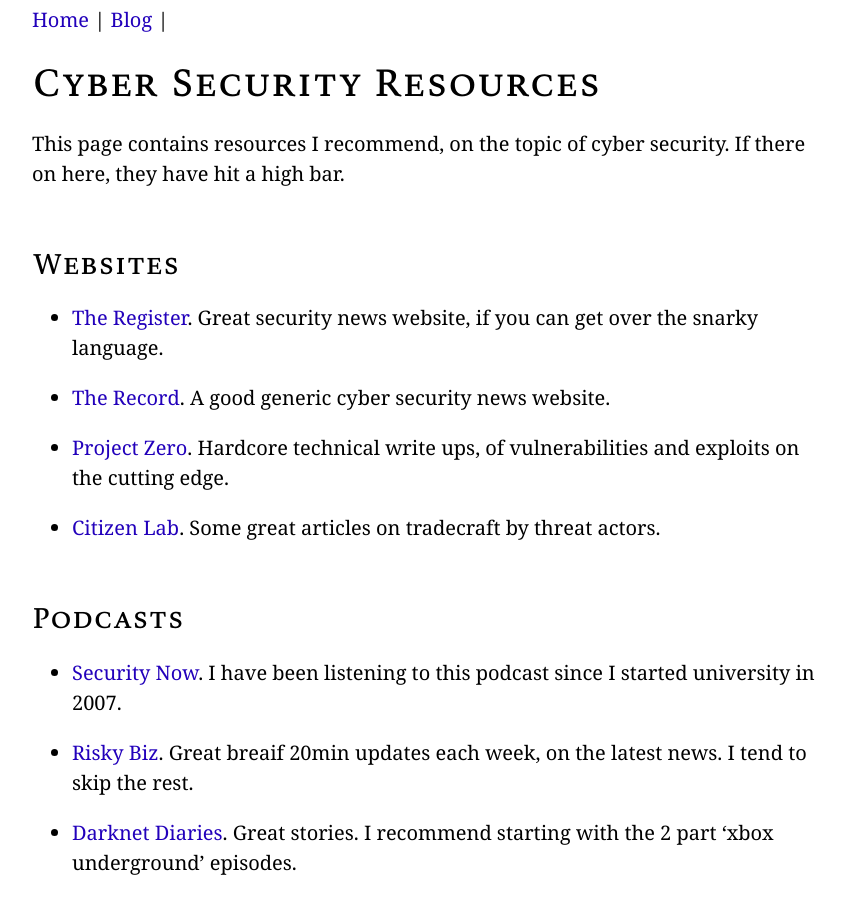
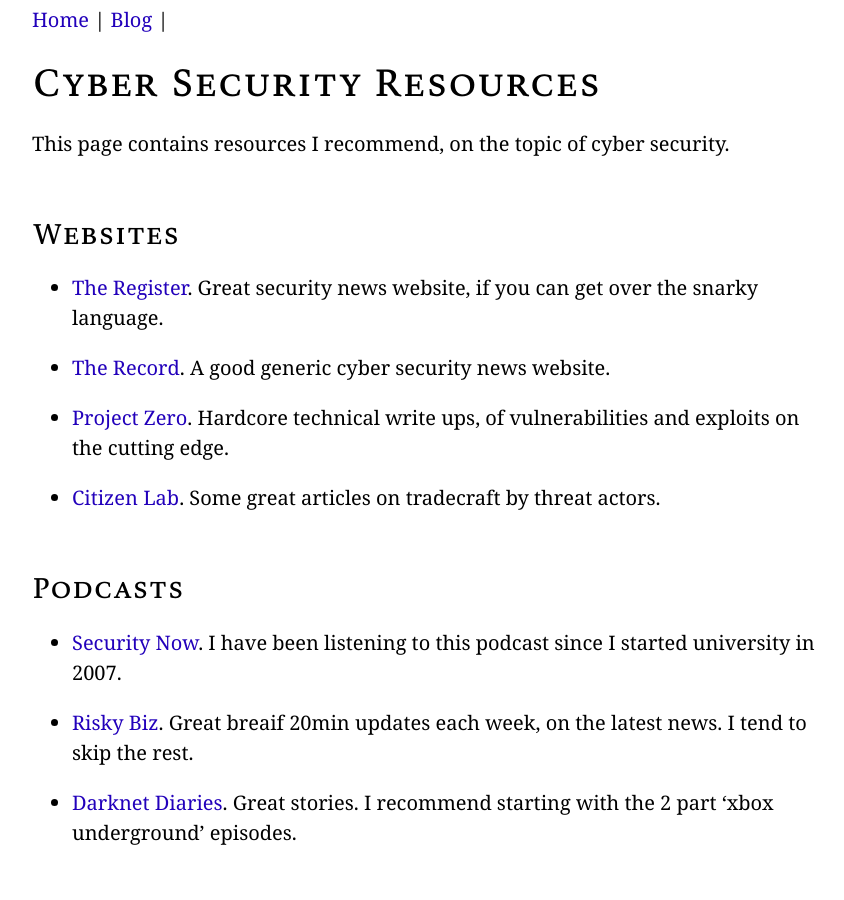
Before and after one commit to tjcwilk/tjcwilk.github.io, a Jekyll site: the page built from cyber_security.html, in a window 1280 px wide and 900 px high. Shown: the whole window, without its empty margins (208-1052 px from the left). Built offline with Jekyll 4.4.1, drawn with Linux system fonts in a browser that asks for light colours.

Commit message:
Update cyber_security.html

```diff
--- a/cyber_security.html
+++ b/cyber_security.html
@@ -4,7 +4,7 @@ title: Cyber Security Resources
 ---
 <h1>{{ page.title}}</h1>
 
-<p>This page contains resources I recommend, on the topic of cyber security. If there on here, they have hit a high bar.</p>
+<p>This page contains resources I recommend, on the topic of cyber security.
 
 {% for groups in site.data.cybersecurity %}
 <h2>{{groups[0]}}</h2>
```
